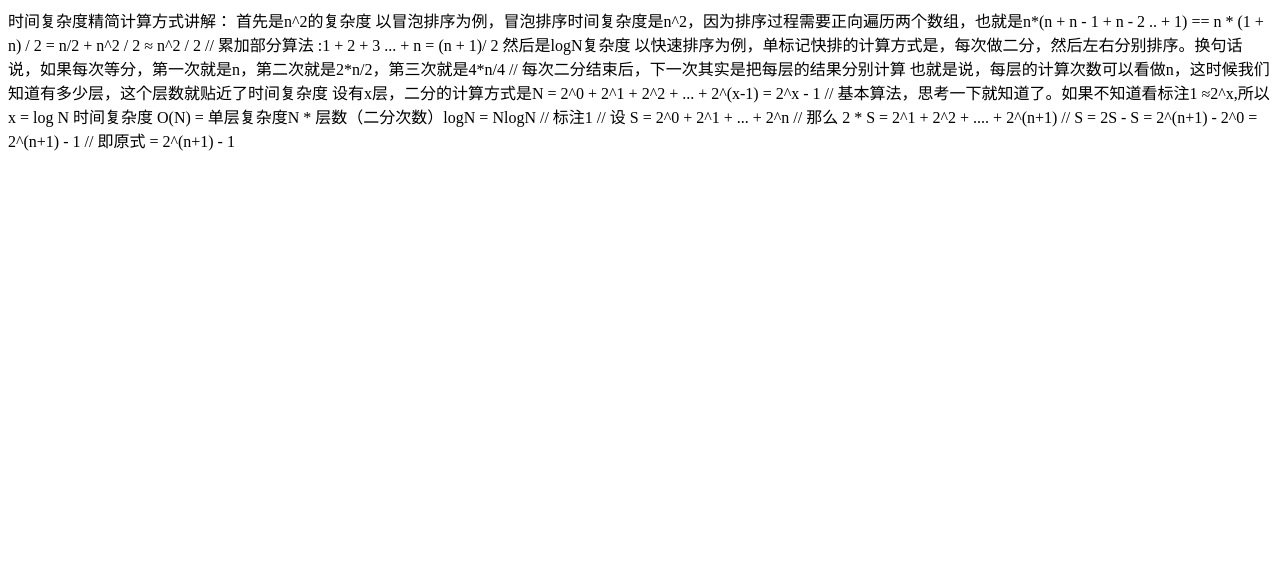
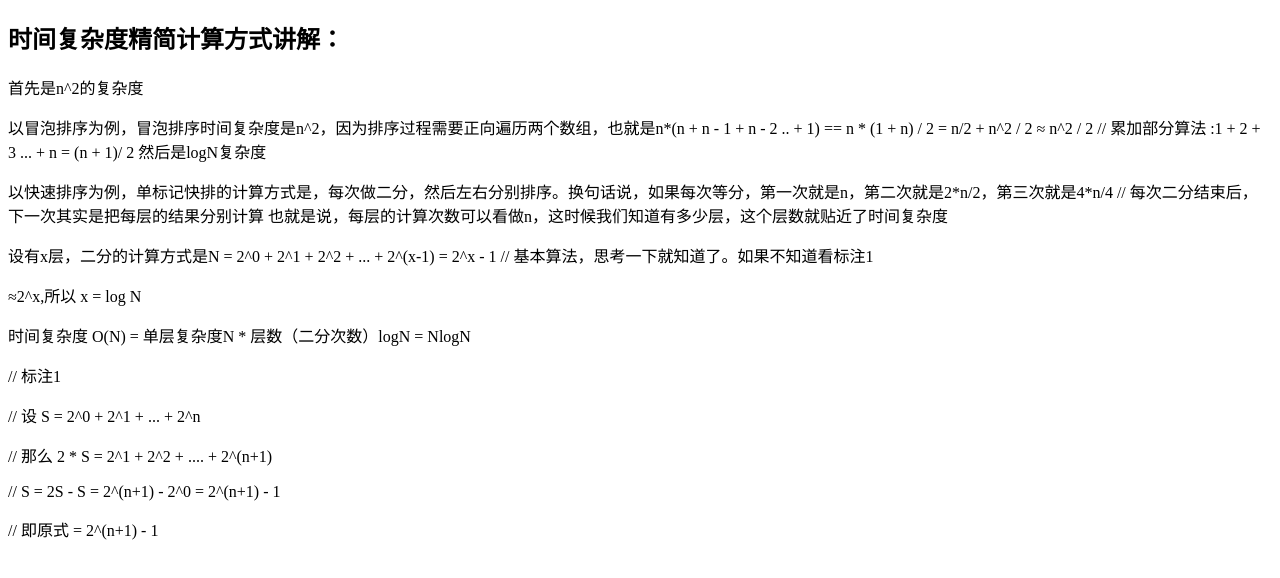
Before and after one commit to net900621/net900621.github.io, a plain HTML site: page blog/1.html in a window 1280 px wide. Drawn offline with Linux system fonts and the light colour scheme.

Commit message:
Update 1.html

```diff
--- a/blog/1.html
+++ b/blog/1.html
@@ -5,21 +5,21 @@
 </head>
 <body>
 	<div>
-时间复杂度精简计算方式讲解：
-首先是n^2的复杂度
-以冒泡排序为例，冒泡排序时间复杂度是n^2，因为排序过程需要正向遍历两个数组，也就是n*(n + n - 1 + n - 2 .. + 1) == n * (1 + n) / 2 = n/2 + n^2 / 2 ≈ n^2 / 2   // 累加部分算法 :1 + 2 + 3 ... + n = (n + 1)/ 2
-然后是logN复杂度
-以快速排序为例，单标记快排的计算方式是，每次做二分，然后左右分别排序。换句话说，如果每次等分，第一次就是n，第二次就是2*n/2，第三次就是4*n/4   // 每次二分结束后，下一次其实是把每层的结果分别计算
-也就是说，每层的计算次数可以看做n，这时候我们知道有多少层，这个层数就贴近了时间复杂度
-设有x层，二分的计算方式是N = 2^0 + 2^1 + 2^2 + ... + 2^(x-1) = 2^x - 1   // 基本算法，思考一下就知道了。如果不知道看标注1
-≈2^x,所以 x = log N
-时间复杂度 O(N) = 单层复杂度N * 层数（二分次数）logN = NlogN
+		<h2>时间复杂度精简计算方式讲解：</h2>
+		<p>首先是n^2的复杂度</p>
+		<p>以冒泡排序为例，冒泡排序时间复杂度是n^2，因为排序过程需要正向遍历两个数组，也就是n*(n + n - 1 + n - 2 .. + 1) == n * (1 + n) / 2 = n/2 + n^2 / 2 ≈ n^2 / 2   // 累加部分算法 :1 + 2 + 3 ... + n = (n + 1)/ 2
+		然后是logN复杂度</p>
+		<p>以快速排序为例，单标记快排的计算方式是，每次做二分，然后左右分别排序。换句话说，如果每次等分，第一次就是n，第二次就是2*n/2，第三次就是4*n/4   // 每次二分结束后，下一次其实是把每层的结果分别计算
+		也就是说，每层的计算次数可以看做n，这时候我们知道有多少层，这个层数就贴近了时间复杂度</p>
+		</p>设有x层，二分的计算方式是N = 2^0 + 2^1 + 2^2 + ... + 2^(x-1) = 2^x - 1   // 基本算法，思考一下就知道了。如果不知道看标注1</p>
+		<p>≈2^x,所以 x = log N </p>
+		<p>时间复杂度 O(N) = 单层复杂度N * 层数（二分次数）logN = NlogN</p>
 
-// 标注1
-// 设 S = 2^0 + 2^1 + ... + 2^n
-// 那么 2 * S = 2^1 + 2^2 + .... + 2^(n+1)
-// S = 2S - S = 2^(n+1) - 2^0 = 2^(n+1) - 1
-// 即原式 = 2^(n+1) - 1
+		<p>// 标注1</p>
+		<p>// 设 S = 2^0 + 2^1 + ... + 2^n</p>
+		<p>// 那么 2 * S = 2^1 + 2^2 + .... + 2^(n+1)</p>
+		<p>// S = 2S - S = 2^(n+1) - 2^0 = 2^(n+1) - 1</p>
+		<p>// 即原式 = 2^(n+1) - 1</p>
 	</div>
 </body>
 </html>
```
